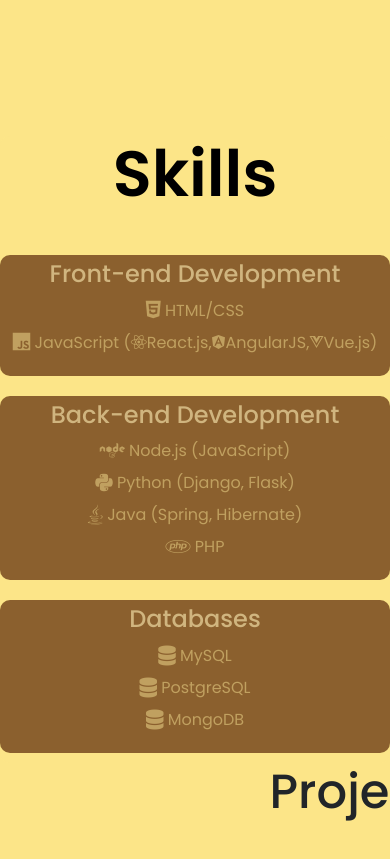
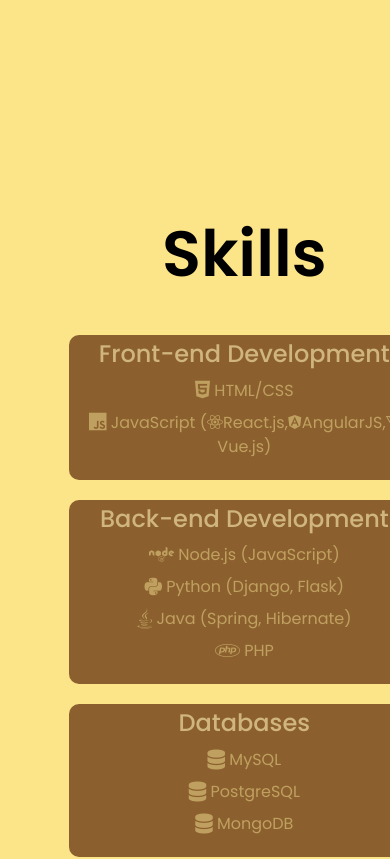
Before and after one commit to MohamedBoghdaddy/Personal-Portfolio, a React (Create React App) app: page / in a window 390 px wide. Shown: the part 2160-3019 px from the top of the page. Built offline with nearby package versions, Linux system fonts and the light colour scheme.

Commit message:
Update Skills.css

```diff
--- a/src/Styles/Skills.css
+++ b/src/Styles/Skills.css
@@ -79,10 +79,8 @@
     height: min-content;
     padding: 80px 20px; /* Adjust padding */
     margin-top: 100px; /* Adjust margin-top */
+right:13%;
 
-    margin-top: 0;
-    padding: 0;
-    margin: 0;
   }
 
   .skills {
```
